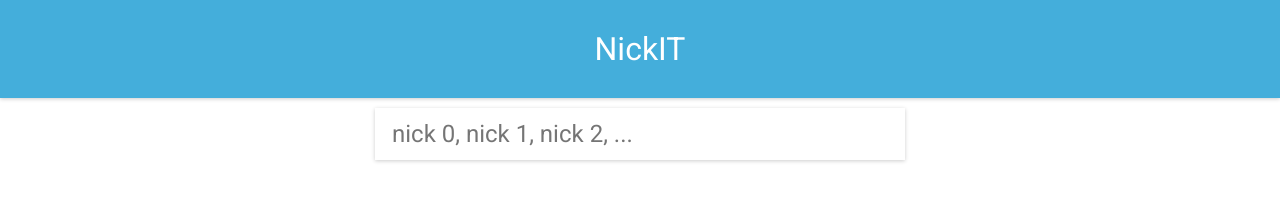
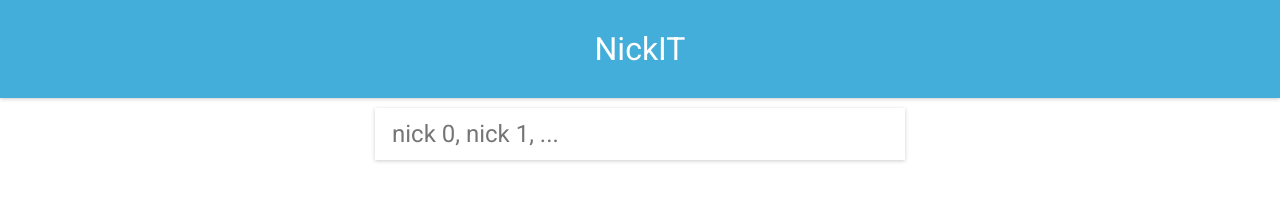
Before and after one commit to cthit/nickIT, a React (Create React App) app in the folder react-app/: page / in a window 1280 px wide. Shown: the top 205 px of the page. Built offline with nearby package versions, Linux system fonts and the light colour scheme.

Commit message:
Shortened the placeholder in the search bar

```diff
--- a/react-app/src/components/SearchBar.js
+++ b/react-app/src/components/SearchBar.js
@@ -25,7 +25,7 @@ class SearchBar extends Component {
   render() {
     return (
       <div className="search-bar">
-        <input id="search-input" className="search-input" type="text" placeholder="nick 0, nick 1, nick 2, ..." onKeyUp={this.search.bind(this)}></input>
+        <input id="search-input" className="search-input" type="text" placeholder="nick 0, nick 1, ..." onKeyUp={this.search.bind(this)}></input>
       </div>
     );
   }
```
